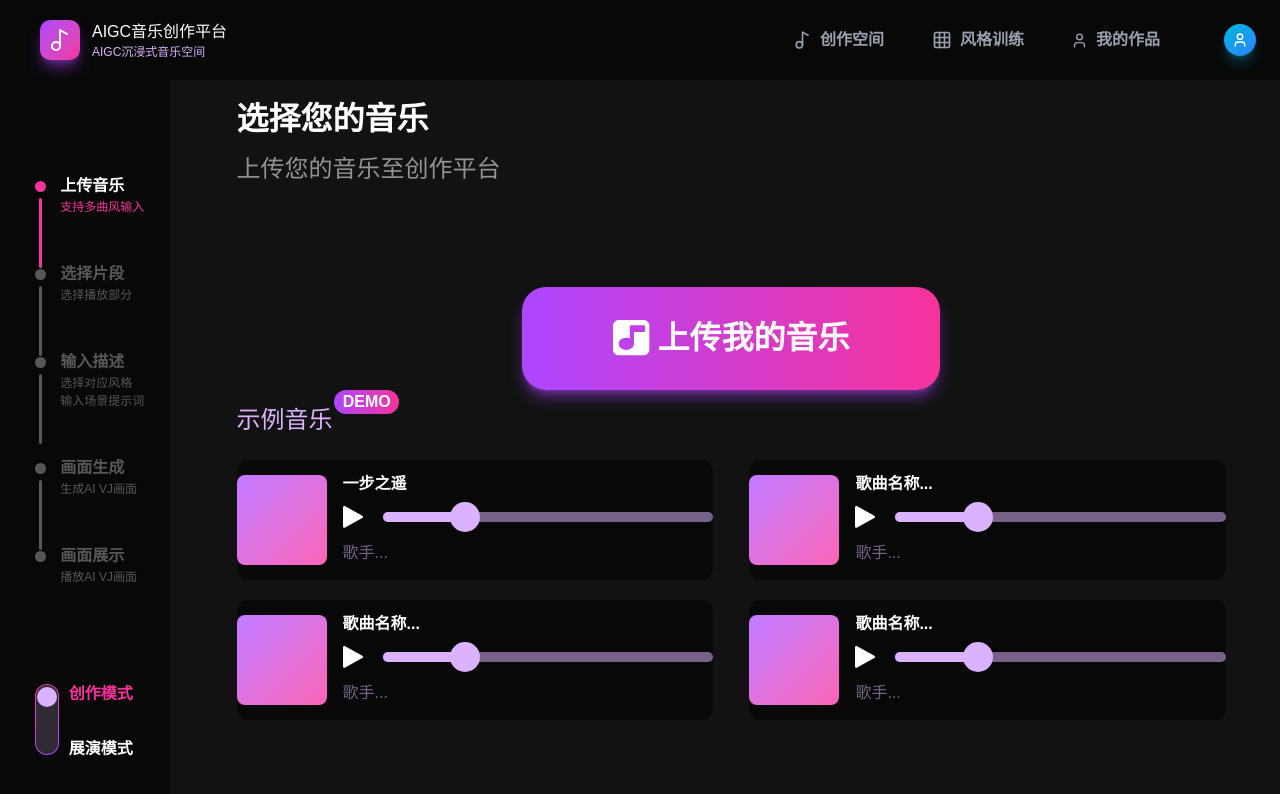
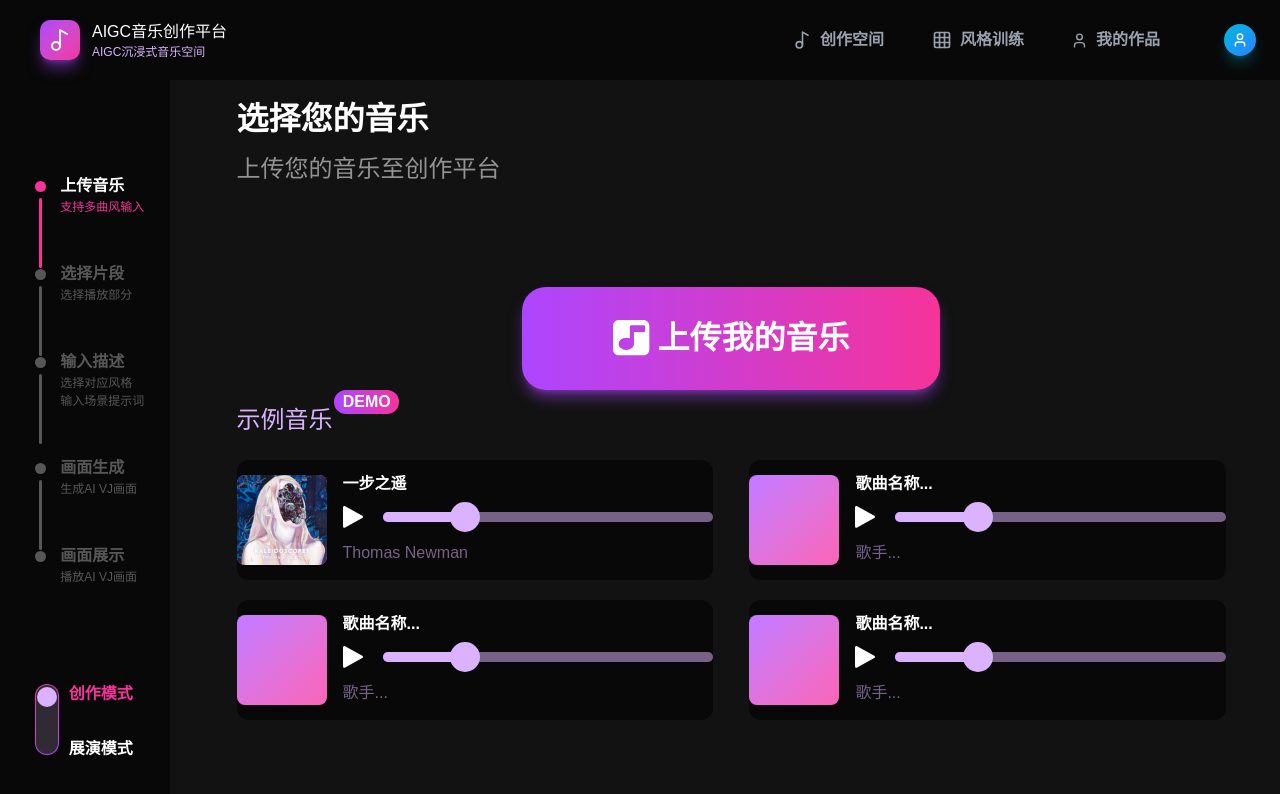
Before and after one commit to YuanMatrix/vj-disp-fe, a Next.js app: page /studio in a window 1280 px wide. Shown: the top 794 px of the page. Built offline with nearby package versions, Linux system fonts and the light colour scheme.

Commit message:
feat: add music player pic

```diff
--- a/components/MusicPlayer.tsx
+++ b/components/MusicPlayer.tsx
@@ -21,9 +21,17 @@ export default function MusicPlayer({ song }: MusicPlayerProps) {
   return (
     <div className="w-full max-w-[547px] h-[120px] bg-[#080808] rounded-xl p-[15px] flex items-center gap-4 relative">
       {/* 歌曲封面 */}
-      <div className="w-[90px] h-[90px] bg-gradient-to-br from-purple-500 to-pink-500 rounded-lg flex-shrink-0 overflow-hidden">
-        {/* 占位符，实际项目中用真实图片 */}
-        <div className="w-full h-full bg-gradient-to-br from-purple-400 to-pink-400" />
+      <div className="w-[90px] h-[90px] bg-gradient-to-br from-purple-500 to-pink-500 rounded-lg flex-shrink-0 overflow-hidden relative">
+        {song.cover && song.cover !== '/images/demo-cover.jpg' ? (
+          <Image
+            src={song.cover}
+            alt={song.title}
+            fill
+            className="object-cover"
+          />
+        ) : (
+          <div className="w-full h-full bg-gradient-to-br from-purple-400 to-pink-400" />
+        )}
       </div>
 
       {/* 歌曲信息和播放控件 */}
--- a/components/UploadSection.tsx
+++ b/components/UploadSection.tsx
@@ -5,7 +5,7 @@ import MusicPlayer from './MusicPlayer';
 
 export default function UploadSection() {
   const demoSongs = [
-    { id: 1, title: '一步之遥', artist: '歌手...', cover: '/images/music1.svg' },
+    { id: 1, title: '一步之遥', artist: 'Thomas Newman', cover: '/images/music1.svg' },
     { id: 2, title: '歌曲名称...', artist: '歌手...', cover: '/images/demo-cover.jpg' },
     { id: 3, title: '歌曲名称...', artist: '歌手...', cover: '/images/demo-cover.jpg' },
     { id: 4, title: '歌曲名称...', artist: '歌手...', cover: '/images/demo-cover.jpg' },
```
